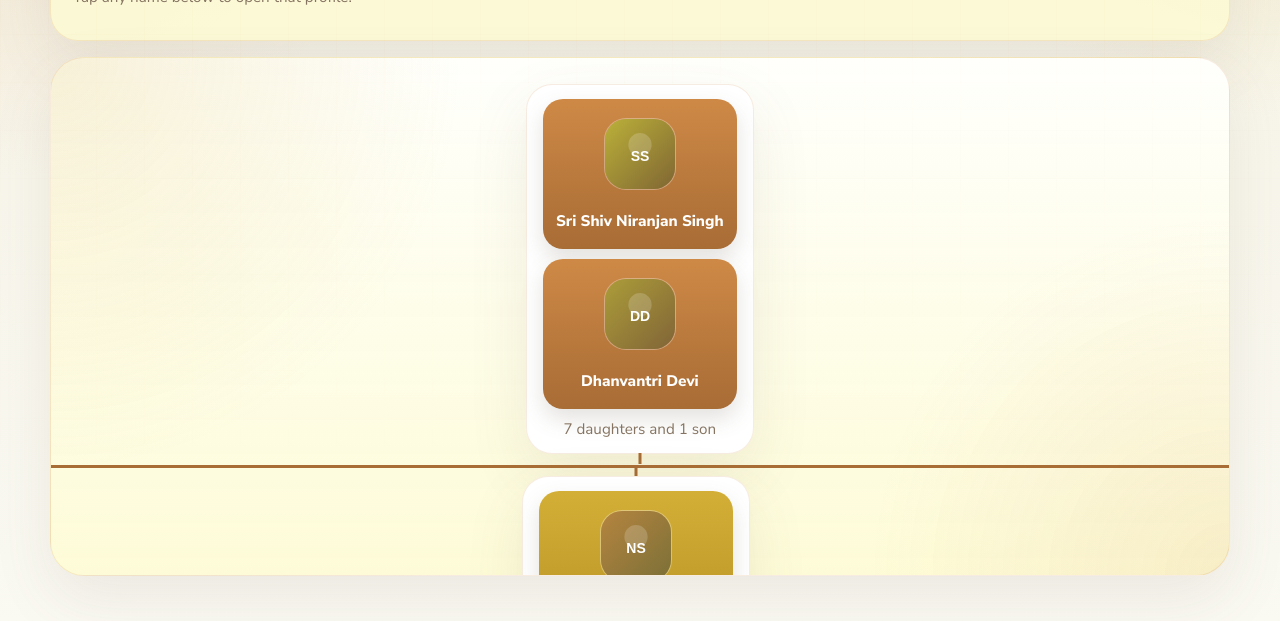
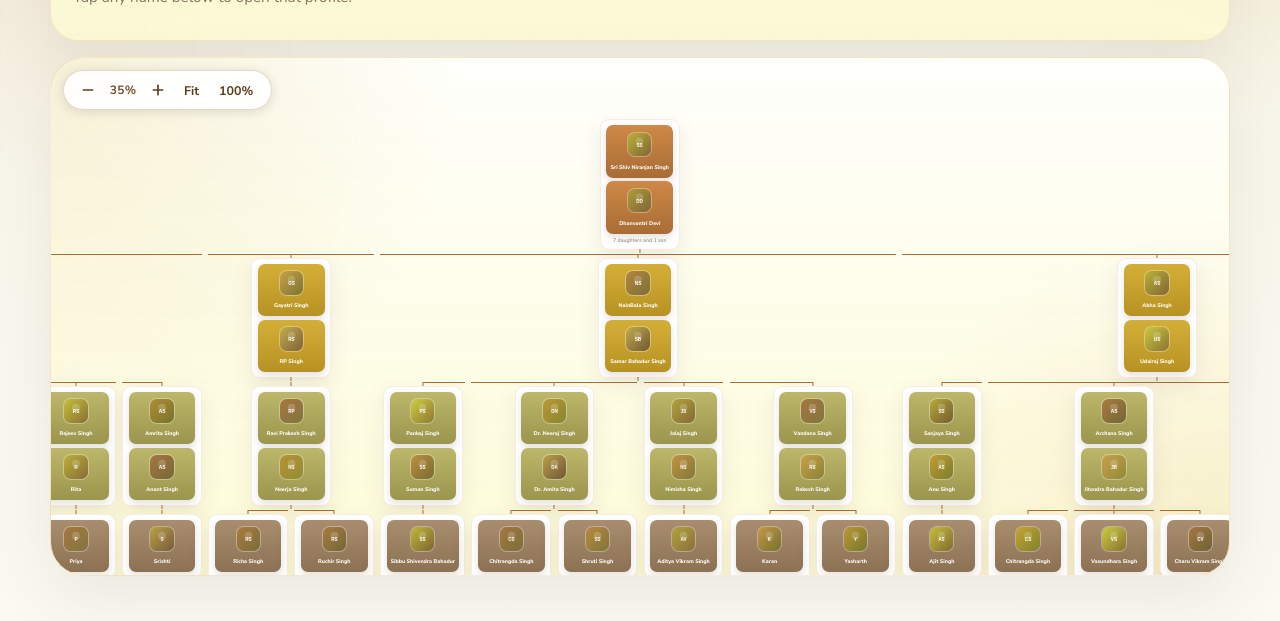
Before and after one commit to AbhijaatVS/Family-Tree, a Next.js app: page / in a window 1280 px wide. Shown: the part 254-875 px from the top of the page. Built offline with nearby package versions, Linux system fonts and the light colour scheme; no server answers.

Commit message:
Added zoom

```diff
--- a/src/app/globals.css
+++ b/src/app/globals.css
@@ -687,3 +687,80 @@ main {
   }
 
 }
+
+/* ── Zoom Controls ─────────────────────────────────── */
+.graph-zoom-controls {
+  position: sticky;
+  left: 12px;
+  top: 12px;
+  z-index: 10;
+  display: inline-flex;
+  align-items: center;
+  gap: 4px;
+  background: rgba(255, 255, 255, 0.92);
+  backdrop-filter: blur(8px);
+  -webkit-backdrop-filter: blur(8px);
+  border: 1.5px solid rgba(139, 101, 54, 0.25);
+  border-radius: 40px;
+  padding: 5px 10px;
+  box-shadow: 0 2px 12px rgba(0,0,0,0.12);
+  margin: 12px 0 0 12px;
+  float: left;
+  clear: left;
+}
+
+.zoom-btn {
+  background: none;
+  border: none;
+  cursor: pointer;
+  color: #5c3d1e;
+  display: flex;
+  align-items: center;
+  justify-content: center;
+  width: 28px;
+  height: 28px;
+  border-radius: 50%;
+  font-size: 0.78rem;
+  font-weight: 700;
+  transition: background 0.15s, color 0.15s;
+  padding: 0;
+}
+
+.zoom-btn:hover {
+  background: rgba(139, 101, 54, 0.12);
+  color: #3a200a;
+}
+
+.zoom-btn--wide {
+  width: auto;
+  padding: 0 8px;
+  border-radius: 14px;
+  font-family: inherit;
+}
+
+.zoom-value {
+  font-size: 0.75rem;
+  font-weight: 700;
+  color: #7a4f2d;
+  min-width: 34px;
+  text-align: center;
+  letter-spacing: 0.02em;
+}
+
+@media (max-width: 640px) {
+  .graph-zoom-controls {
+    padding: 4px 8px;
+    gap: 2px;
+    margin: 8px 0 0 8px;
+  }
+
+  .zoom-btn {
+    width: 26px;
+    height: 26px;
+  }
+
+  .zoom-value {
+    font-size: 0.7rem;
+    min-width: 28px;
+  }
+}
--- a/src/components/family-tree-graph.tsx
+++ b/src/components/family-tree-graph.tsx
@@ -1,6 +1,6 @@
 "use client";
 
-import { useEffect, useRef } from "react";
+import { useEffect, useRef, useState } from "react";
 import Link from "next/link";
 import type { TreeNode } from "@/lib/family-data";
 import { getPerson } from "@/lib/family-data";
@@ -60,6 +60,12 @@ function FamilyTreeNode({
 
 export function FamilyTreeGraph({ tree, overrides }: TreeGraphProps) {
   const shellRef = useRef<HTMLDivElement>(null);
+  const [zoom, setZoom] = useState(0.35); // Start zoomed out fully to fit the tree on screen
+
+  const zoomIn = () => setZoom((prev) => Math.min(prev + 0.1, 1.5));
+  const zoomOut = () => setZoom((prev) => Math.max(prev - 0.1, 0.25));
+  const resetZoom = () => setZoom(1.0);
+  const fitZoom = () => setZoom(0.35);
 
   useEffect(() => {
     const shell = shellRef.current;
@@ -68,11 +74,28 @@ export function FamilyTreeGraph({ tree, overrides }: TreeGraphProps) {
       const scrollTarget = (shell.scrollWidth - shell.clientWidth) / 2;
       shell.scrollLeft = scrollTarget;
     }
-  }, [tree]);
+  }, [tree, zoom]);
 
   return (
-    <div ref={shellRef} className="graph-shell">
-      <div className="graph-canvas">
+    <div ref={shellRef} className="graph-shell" style={{ position: "relative" }}>
+      {/* Floating Zoom Controls Panel */}
+      <div className="graph-zoom-controls">
+        <button onClick={zoomOut} className="zoom-btn" title="Zoom Out" aria-label="Zoom Out">
+          <svg xmlns="http://www.w3.org/2000/svg" width="16" height="16" viewBox="0 0 24 24" fill="none" stroke="currentColor" strokeWidth="2.5" strokeLinecap="round" strokeLinejoin="round"><line x1="5" y1="12" x2="19" y2="12"></line></svg>
+        </button>
+        <span className="zoom-value">{Math.round(zoom * 100)}%</span>
+        <button onClick={zoomIn} className="zoom-btn" title="Zoom In" aria-label="Zoom In">
+          <svg xmlns="http://www.w3.org/2000/svg" width="16" height="16" viewBox="0 0 24 24" fill="none" stroke="currentColor" strokeWidth="2.5" strokeLinecap="round" strokeLinejoin="round"><line x1="12" y1="5" x2="12" y2="19"></line><line x1="5" y1="12" x2="19" y2="12"></line></svg>
+        </button>
+        <button onClick={fitZoom} className="zoom-btn zoom-btn--wide" title="Fit Entire Tree">
+          Fit
+        </button>
+        <button onClick={resetZoom} className="zoom-btn zoom-btn--wide" title="Actual Size (100%)">
+          100%
+        </button>
+      </div>
+
+      <div className="graph-canvas" style={{ zoom } as React.CSSProperties}>
         <FamilyTreeNode node={tree} isRoot overrides={overrides} />
       </div>
     </div>
```
